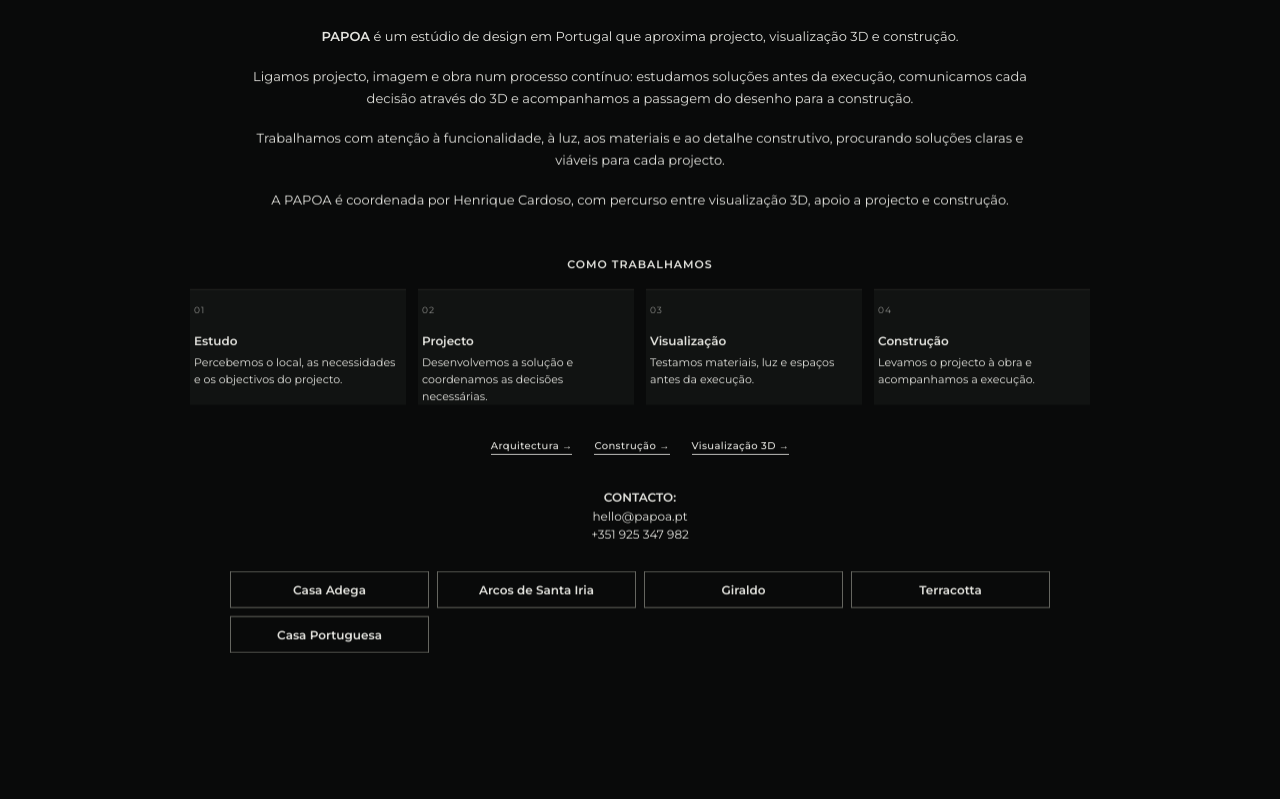
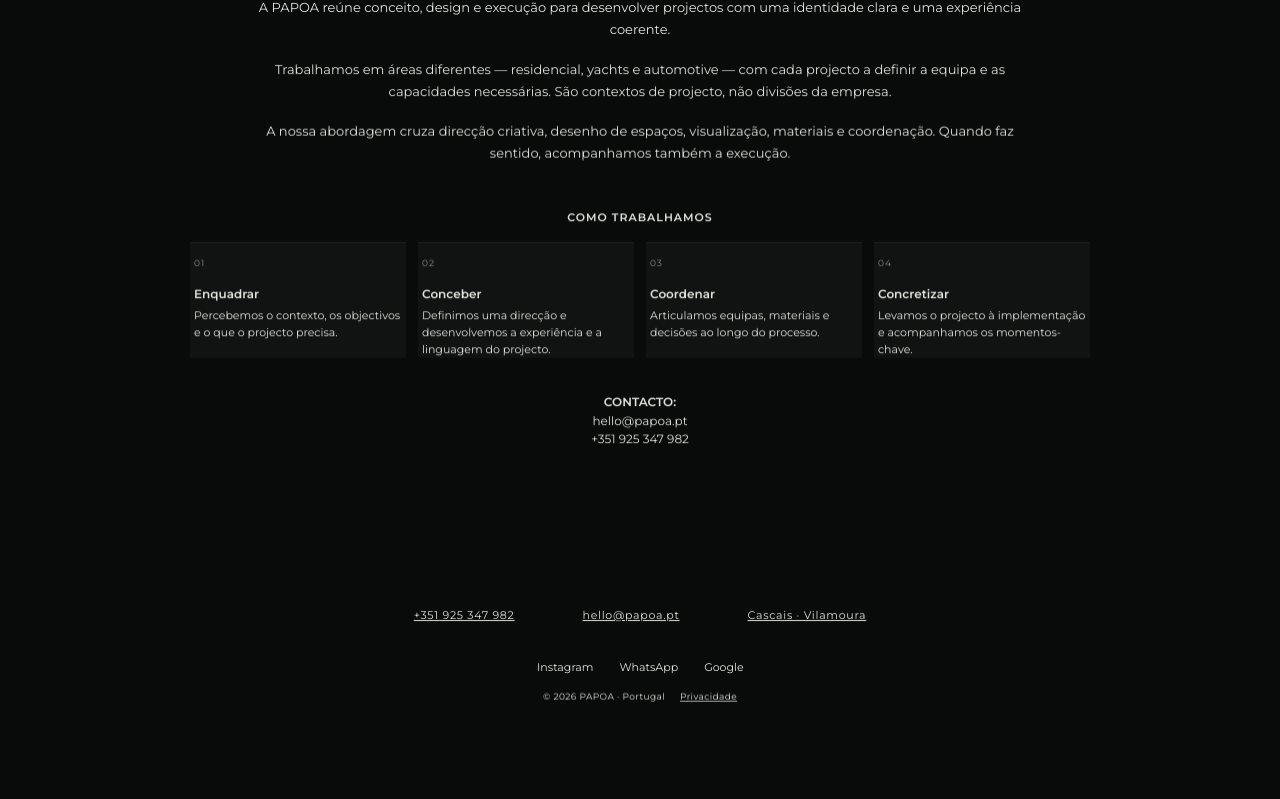
Before and after one commit to hkcardoso/PAPOA, a plain HTML site: page sobre.html in a window 1280 px wide. Shown: the part 301-1100 px from the top of the page. After the commit the page ends 1051 px from the top, so only its background shows below. Drawn offline with Linux system fonts and the light colour scheme.

Commit message:
Refine PAPOA positioning and language switch

```diff
--- a/i18n.js
+++ b/i18n.js
@@ -1 +1 @@
-(()=>{const switches=[...document.querySelectorAll('[data-language]')];const query=new URLSearchParams(location.search).get('lang');let lang=query==='en'||query==='pt'?query:(localStorage.getItem('papoa-language')||'pt');const apply=next=>{lang=next;window.PAPOA_LANG=lang;document.documentElement.lang=lang==='en'?'en':'pt-PT';document.querySelectorAll('[data-pt][data-en]').forEach(el=>{el.textContent=el.dataset[lang];});switches.forEach(button=>button.setAttribute('aria-pressed',String(button.dataset.language===lang)));localStorage.setItem('papoa-language',lang);};switches.forEach(button=>button.addEventListener('click',()=>{apply(button.dataset.language);const u=new URL(location.href);u.searchParams.set('lang',button.dataset.language);history.replaceState({},'',u);}));apply(lang);})();
+(()=>{const switches=[...document.querySelectorAll('[data-language]')];const query=new URLSearchParams(location.search).get('lang');let lang=query==='en'||query==='pt'?query:(localStorage.getItem('papoa-language')||'pt');const apply=next=>{lang=next;window.PAPOA_LANG=lang;document.documentElement.lang=lang==='en'?'en':'pt-PT';document.querySelectorAll('[data-pt][data-en]').forEach(el=>{if(el.tagName==='TITLE')document.title=el.dataset[lang];else el.textContent=el.dataset[lang];});document.querySelectorAll('[data-placeholder-pt][data-placeholder-en]').forEach(el=>el.placeholder=el.dataset['placeholder'+(lang==='en'?'En':'Pt')]);switches.forEach(button=>button.setAttribute('aria-pressed',String(button.dataset.language===lang)));localStorage.setItem('papoa-language',lang);};switches.forEach(button=>button.addEventListener('click',()=>{apply(button.dataset.language);const u=new URL(location.href);u.searchParams.set('lang',button.dataset.language);history.replaceState({},'',u);}));apply(lang);})();
--- a/sobre.html
+++ b/sobre.html
@@ -3,9 +3,9 @@
 <head>
 <meta charset="utf-8">
 <meta name="viewport" content="width=device-width, initial-scale=1">
-<title>Sobre a PAPOA | Arquitectura, Construção e 3D</title>
+<title data-pt="Sobre a PAPOA" data-en="About PAPOA">Sobre a PAPOA</title>
 <link rel="canonical" href="https://papoa.pt/sobre">
-<meta name="description" content="Conheça a PAPOA, estúdio de design em Portugal que liga arquitectura, visualização 3D e construção num processo contínuo entre projecto e obra.">
+<meta name="description" content="PAPOA is a project-led design studio connecting creative direction, spatial design and delivery.">
 <meta property="og:type" content="website">
 <meta property="og:locale" content="pt_PT">
 <meta property="og:site_name" content="PAPOA">
@@ -41,20 +41,19 @@
     <a href="/contacto">Contact</a>
   </nav>
 </header>
-<main id="main">
-  <section class="simple-page about-page">
-  <header class="about-heading"><span>Sobre</span><h1>Projecto, visualização e construção no mesmo processo.</h1></header>
-  <p><strong>PAPOA</strong> é um estúdio de design em Portugal que aproxima projecto, visualização 3D e construção.</p>
-  <p>Ligamos projecto, imagem e obra num processo contínuo: estudamos soluções antes da execução, comunicamos cada decisão através do 3D e acompanhamos a passagem do desenho para a construção.</p>
-  <p>Trabalhamos com atenção à funcionalidade, à luz, aos materiais e ao detalhe construtivo, procurando soluções claras e viáveis para cada projecto.</p>
-  <p>A PAPOA é coordenada por Henrique Cardoso, com percurso entre visualização 3D, apoio a projecto e construção.</p>
-  <section class="process-section" aria-labelledby="process-title"><strong id="process-title">COMO TRABALHAMOS</strong><div class="process-grid"><div><span>01</span><b>Estudo</b><p>Percebemos o local, as necessidades e os objectivos do projecto.</p></div><div><span>02</span><b>Projecto</b><p>Desenvolvemos a solução e coordenamos as decisões necessárias.</p></div><div><span>03</span><b>Visualização</b><p>Testamos materiais, luz e espaços antes da execução.</p></div><div><span>04</span><b>Construção</b><p>Levamos o projecto à obra e acompanhamos a execução.</p></div></div></section>
-  <nav class="service-links centered-links" aria-label="Serviços PAPOA"><a href="/arquitectura">Arquitectura →</a><a href="/construcao">Construção →</a><a href="/visualizacao-3d">Visualização 3D →</a></nav>
-  <div class="about-contact"><strong>CONTACTO:</strong><a href="mailto:hello@papoa.pt">hello@papoa.pt</a><a href="tel:+351925347982">+351 925 347 982</a></div>
-  <div class="project-buttons"><a href="/projetos/casa-adega/">Casa Adega</a><a href="/projetos/santa-iria/">Arcos de Santa Iria</a><a href="/projetos/giraldo/">Giraldo</a><a href="/projetos/terracotta/">Terracotta</a><a href="/projetos/casa-portuguesa/">Casa Portuguesa</a></div>
-
-</section>
-</main>
+<main id="main"><section class="simple-page about-page">
+<header class="about-heading"><span data-pt="Sobre" data-en="About">Sobre</span><h1 data-pt="Um estúdio orientado por projectos." data-en="A project-led design studio.">Um estúdio orientado por projectos.</h1></header>
+<p data-pt="A PAPOA reúne conceito, design e execução para desenvolver projectos com uma identidade clara e uma experiência coerente." data-en="PAPOA brings concept, design and delivery together to develop projects with a clear identity and a coherent experience.">A PAPOA reúne conceito, design e execução para desenvolver projectos com uma identidade clara e uma experiência coerente.</p>
+<p data-pt="Trabalhamos em áreas diferentes — residencial, yachts e automotive — com cada projecto a definir a equipa e as capacidades necessárias. São contextos de projecto, não divisões da empresa." data-en="We work across residential, yachts and automotive projects. Each project shapes the team and capabilities it needs; these are project categories, not company divisions.">Trabalhamos em áreas diferentes — residencial, yachts e automotive — com cada projecto a definir a equipa e as capacidades necessárias. São contextos de projecto, não divisões da empresa.</p>
+<p data-pt="A nossa abordagem cruza direcção criativa, desenho de espaços, visualização, materiais e coordenação. Quando faz sentido, acompanhamos também a execução." data-en="Our approach connects creative direction, spatial design, visualisation, materials and coordination. Where it makes sense, we also support delivery.">A nossa abordagem cruza direcção criativa, desenho de espaços, visualização, materiais e coordenação. Quando faz sentido, acompanhamos também a execução.</p>
+<section class="process-section" aria-labelledby="process-title"><strong id="process-title" data-pt="COMO TRABALHAMOS" data-en="HOW WE WORK">COMO TRABALHAMOS</strong><div class="process-grid">
+<div><span>01</span><b data-pt="Enquadrar" data-en="Frame">Enquadrar</b><p data-pt="Percebemos o contexto, os objectivos e o que o projecto precisa." data-en="We understand the context, goals and needs of the project.">Percebemos o contexto, os objectivos e o que o projecto precisa.</p></div>
+<div><span>02</span><b data-pt="Conceber" data-en="Concept">Conceber</b><p data-pt="Definimos uma direcção e desenvolvemos a experiência e a linguagem do projecto." data-en="We set a direction and develop the project's experience and design language.">Definimos uma direcção e desenvolvemos a experiência e a linguagem do projecto.</p></div>
+<div><span>03</span><b data-pt="Coordenar" data-en="Coordinate">Coordenar</b><p data-pt="Articulamos equipas, materiais e decisões ao longo do processo." data-en="We align teams, materials and decisions throughout the process.">Articulamos equipas, materiais e decisões ao longo do processo.</p></div>
+<div><span>04</span><b data-pt="Concretizar" data-en="Deliver">Concretizar</b><p data-pt="Levamos o projecto à implementação e acompanhamos os momentos-chave." data-en="We take the project into implementation and support key milestones.">Levamos o projecto à implementação e acompanhamos os momentos-chave.</p></div>
+</div></section>
+<div class="about-contact"><strong data-pt="CONTACTO:" data-en="CONTACT:">CONTACTO:</strong><a href="mailto:hello@papoa.pt">hello@papoa.pt</a><a href="tel:+351925347982">+351 925 347 982</a></div>
+</section></main>
 <footer class="site-footer">
   <div class="social-links"><a href="https://www.instagram.com/papoa.pt/" aria-label="Instagram">Instagram</a><a href="https://wa.me/351925347982" aria-label="WhatsApp">WhatsApp</a><a href="https://share.google/RWvmUUL19kc6QkC8s" target="_blank" rel="noopener" aria-label="Google">Google</a></div>
   <div class="footer-contact">
```
Also changed, not shown: contacto.html (+13 -25 lines).
